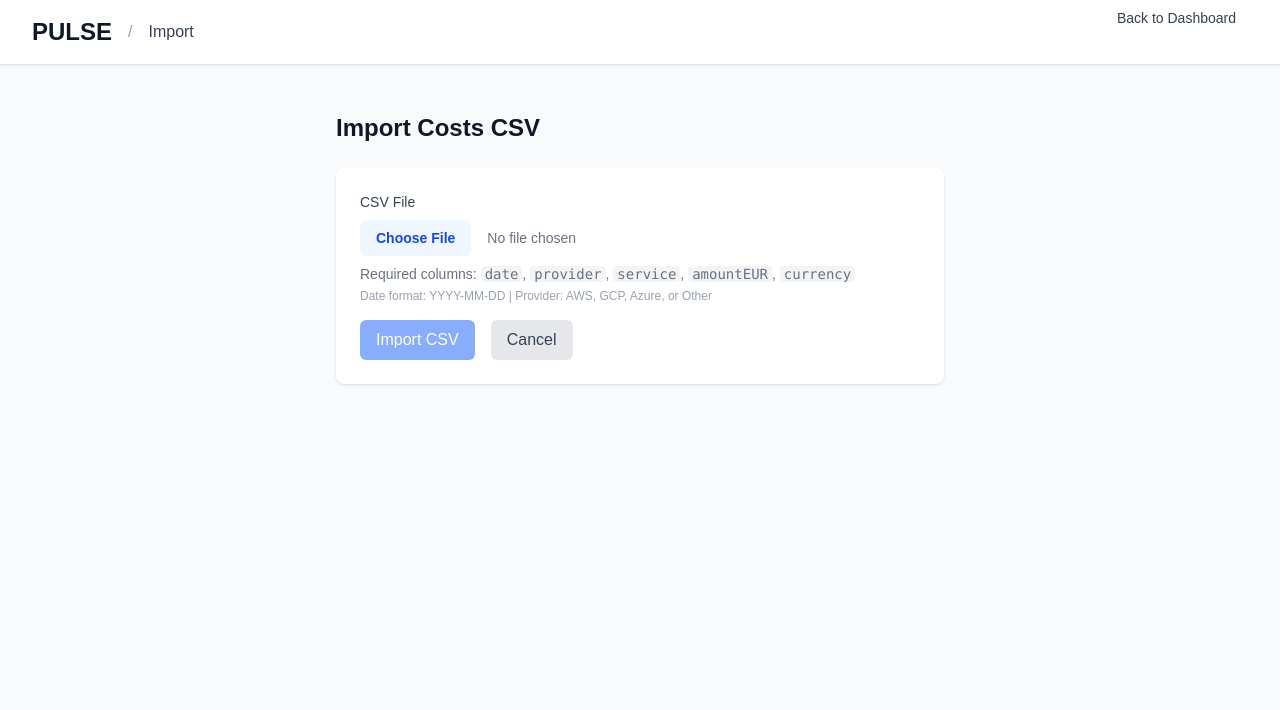
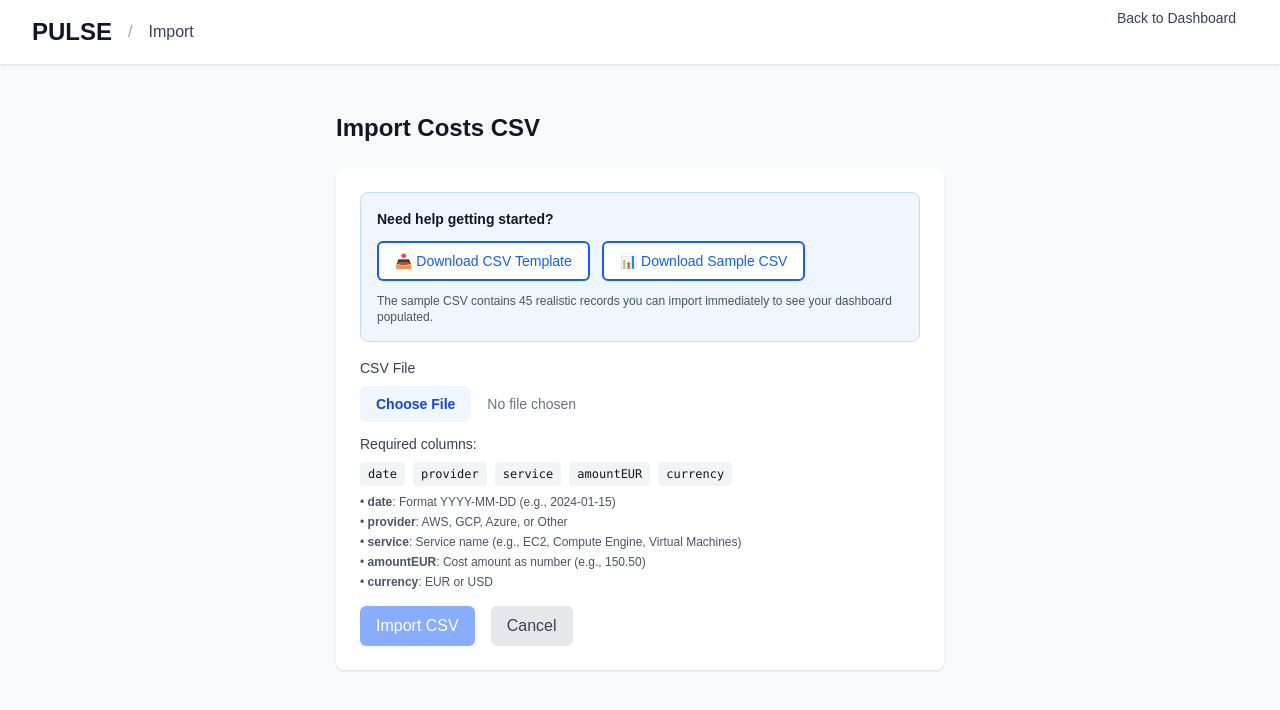
Before and after one commit to fayssal1070/pulse, a Next.js app: page /import in a window 1280 px wide. Shown: the top 710 px of the page. Built offline with nearby package versions, Linux system fonts and the light colour scheme.

Commit message:
Add CSV template and sample CSV download (45 realistic records) to /import page

```diff
--- /dev/null
+++ b/app/api/csv/sample/route.ts
@@ -0,0 +1,13 @@
+import { NextResponse } from 'next/server'
+import { generateSampleCSV } from '@/lib/csv-templates'
+
+export async function GET() {
+  const csv = generateSampleCSV()
+
+  return new NextResponse(csv, {
+    headers: {
+      'Content-Type': 'text/csv',
+      'Content-Disposition': 'attachment; filename="pulse-sample-data.csv"',
+    },
+  })
+}
--- /dev/null
+++ b/app/api/csv/template/route.ts
@@ -0,0 +1,13 @@
+import { NextResponse } from 'next/server'
+import { generateCSVTemplate } from '@/lib/csv-templates'
+
+export async function GET() {
+  const csv = generateCSVTemplate()
+
+  return new NextResponse(csv, {
+    headers: {
+      'Content-Type': 'text/csv',
+      'Content-Disposition': 'attachment; filename="pulse-import-template.csv"',
+    },
+  })
+}
--- a/app/import/page.tsx
+++ b/app/import/page.tsx
@@ -127,6 +127,30 @@ function ImportPageContent() {
                 </div>
               )}
 
+              {/* CSV Template & Sample Downloads */}
+              <div className="bg-blue-50 border border-blue-200 rounded-lg p-4 mb-4">
+                <h3 className="text-sm font-semibold text-gray-900 mb-3">Need help getting started?</h3>
+                <div className="flex flex-col sm:flex-row gap-3">
+                  <a
+                    href="/api/csv/template"
+                    download="pulse-import-template.csv"
+                    className="px-4 py-2 bg-white text-blue-600 font-medium rounded-md border-2 border-blue-600 hover:bg-blue-50 transition-colors text-center text-sm"
+                  >
+                    📥 Download CSV Template
+                  </a>
+                  <a
+                    href="/api/csv/sample"
+                    download="pulse-sample-data.csv"
+                    className="px-4 py-2 bg-white text-blue-600 font-medium rounded-md border-2 border-blue-600 hover:bg-blue-50 transition-colors text-center text-sm"
+                  >
+                    📊 Download Sample CSV
+                  </a>
+                </div>
+                <p className="mt-3 text-xs text-gray-600">
+                  The sample CSV contains 45 realistic records you can import immediately to see your dashboard populated.
+                </p>
+              </div>
+
               <div>
                 <label htmlFor="file" className="block text-sm font-medium text-gray-700 mb-2">
                   CSV File
@@ -139,16 +163,23 @@ function ImportPageContent() {
                   onChange={handleFileChange}
                   className="block w-full text-sm text-gray-500 file:mr-4 file:py-2 file:px-4 file:rounded-md file:border-0 file:text-sm file:font-semibold file:bg-blue-50 file:text-blue-700 hover:file:bg-blue-100"
                 />
-                <p className="mt-2 text-sm text-gray-500">
-                  Required columns: <code className="bg-gray-100 px-1 rounded">date</code>,{' '}
-                  <code className="bg-gray-100 px-1 rounded">provider</code>,{' '}
-                  <code className="bg-gray-100 px-1 rounded">service</code>,{' '}
-                  <code className="bg-gray-100 px-1 rounded">amountEUR</code>,{' '}
-                  <code className="bg-gray-100 px-1 rounded">currency</code>
-                </p>
-                <p className="mt-1 text-xs text-gray-400">
-                  Date format: YYYY-MM-DD | Provider: AWS, GCP, Azure, or Other
-                </p>
+                <div className="mt-3 space-y-2">
+                  <p className="text-sm font-medium text-gray-700">Required columns:</p>
+                  <div className="flex flex-wrap gap-2">
+                    <code className="bg-gray-100 px-2 py-1 rounded text-xs">date</code>
+                    <code className="bg-gray-100 px-2 py-1 rounded text-xs">provider</code>
+                    <code className="bg-gray-100 px-2 py-1 rounded text-xs">service</code>
+                    <code className="bg-gray-100 px-2 py-1 rounded text-xs">amountEUR</code>
+                    <code className="bg-gray-100 px-2 py-1 rounded text-xs">currency</code>
+                  </div>
+                  <div className="mt-2 text-xs text-gray-600 space-y-1">
+                    <p>• <strong>date</strong>: Format YYYY-MM-DD (e.g., 2024-01-15)</p>
+                    <p>• <strong>provider</strong>: AWS, GCP, Azure, or Other</p>
+                    <p>• <strong>service</strong>: Service name (e.g., EC2, Compute Engine, Virtual Machines)</p>
+                    <p>• <strong>amountEUR</strong>: Cost amount as number (e.g., 150.50)</p>
+                    <p>• <strong>currency</strong>: EUR or USD</p>
+                  </div>
+                </div>
               </div>
 
               <div className="flex space-x-4">
--- /dev/null
+++ b/lib/csv-templates.ts
@@ -0,0 +1,89 @@
+/**
+ * CSV Template and Sample Data Generator
+ *
+ * Required columns:
+ * - date (YYYY-MM-DD)
+ * - provider (AWS/GCP/Azure/Other)
+ * - service (string)
+ * - amountEUR (number)
+ * - currency (EUR/USD)
+ *
+ * Optional columns (not used by import but can be included):
+ * - account (string)
+ * - region (string)
+ */
+
+export function generateCSVTemplate(): string {
+  const headers = ['date', 'provider', 'service', 'amountEUR', 'currency']
+  return headers.join(',') + '\n'
+}
+
+export function generateSampleCSV(): string {
+  const today = new Date()
+  const records: string[] = []
+
+  // Header
+  records.push('date,provider,service,amountEUR,currency')
+
+  // Generate 45 records (30-60 range) with realistic data
+  // Mix of AWS, GCP, Azure over the last 30 days
+  const services = {
+    AWS: [
+      { name: 'EC2', baseCost: 120, variance: 0.3 },
+      { name: 'RDS', baseCost: 85, variance: 0.25 },
+      { name: 'S3', baseCost: 25, variance: 0.4 },
+      { name: 'Lambda', baseCost: 15, variance: 0.5 },
+      { name: 'CloudFront', baseCost: 30, variance: 0.35 },
+      { name: 'Route53', baseCost: 5, variance: 0.2 },
+    ],
+    GCP: [
+      { name: 'Compute Engine', baseCost: 95, variance: 0.3 },
+      { name: 'Cloud SQL', baseCost: 70, variance: 0.25 },
+      { name: 'Cloud Storage', baseCost: 20, variance: 0.4 },
+      { name: 'Cloud Functions', baseCost: 12, variance: 0.5 },
+      { name: 'Load Balancing', baseCost: 18, variance: 0.35 },
+    ],
+    Azure: [
+      { name: 'Virtual Machines', baseCost: 80, variance: 0.3 },
+      { name: 'SQL Database', baseCost: 65, variance: 0.25 },
+      { name: 'Blob Storage', baseCost: 18, variance: 0.4 },
+      { name: 'Functions', baseCost: 10, variance: 0.5 },
+      { name: 'App Service', baseCost: 22, variance: 0.35 },
+    ],
+  }
+
+  // Generate records for last 30 days
+  for (let day = 0; day < 30; day++) {
+    const recordDate = new Date(today)
+    recordDate.setDate(recordDate.getDate() - (29 - day))
+    const dateStr = recordDate.toISOString().split('T')[0]
+
+    // Add 1-2 records per day (average 1.5 = 45 total)
+    const recordsPerDay = day % 2 === 0 ? 2 : 1
+
+    for (let r = 0; r < recordsPerDay; r++) {
+      // Rotate providers
+      const providerIndex = (day + r) % 3
+      const providers = ['AWS', 'GCP', 'Azure']
+      const provider = providers[providerIndex]
+
+      // Pick a random service for this provider
+      const providerServices = services[provider as keyof typeof services]
+      const service = providerServices[Math.floor(Math.random() * providerServices.length)]
+
+      // Calculate cost with variance
+      const variance = (Math.random() - 0.5) * 2 * service.variance
+      const cost = service.baseCost * (1 + variance)
+
+      // Round to 2 decimals
+      const amountEUR = Math.round(cost * 100) / 100
+
+      // Currency (mostly EUR, some USD)
+      const currency = Math.random() > 0.1 ? 'EUR' : 'USD'
+
+      records.push(`${dateStr},${provider},${service.name},${amountEUR},${currency}`)
+    }
+  }
+
+  return records.join('\n')
+}
```
Also changed, not shown: 2 other files (tests, documents, lock files or other folders).
